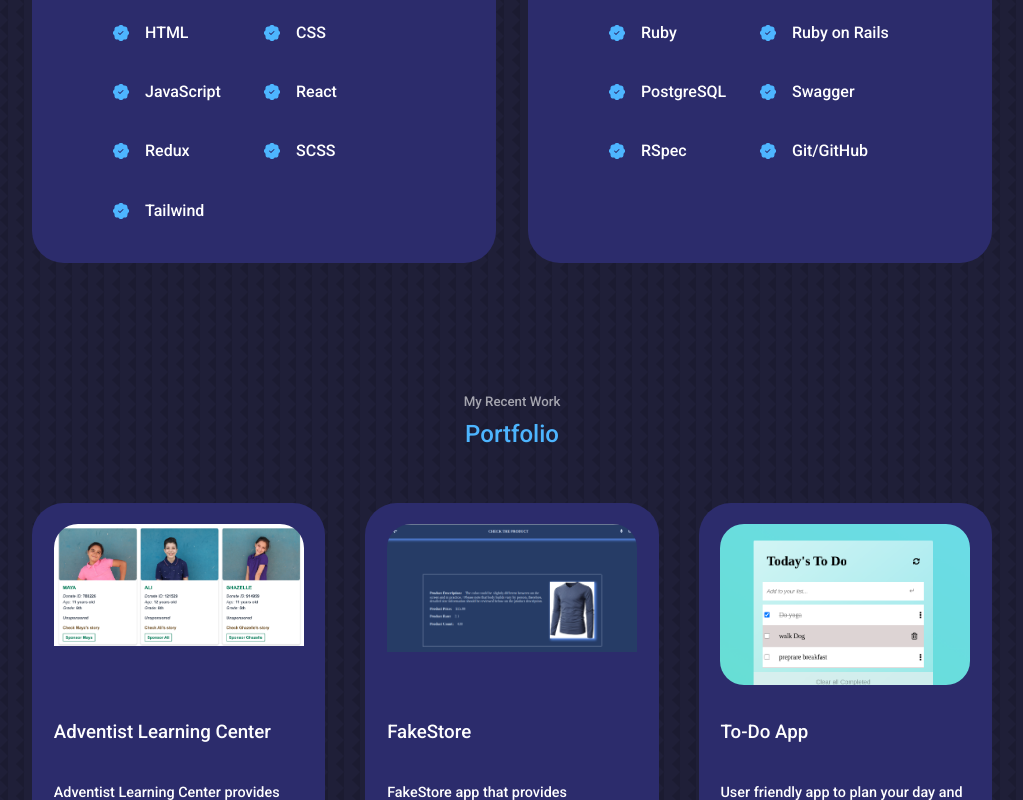
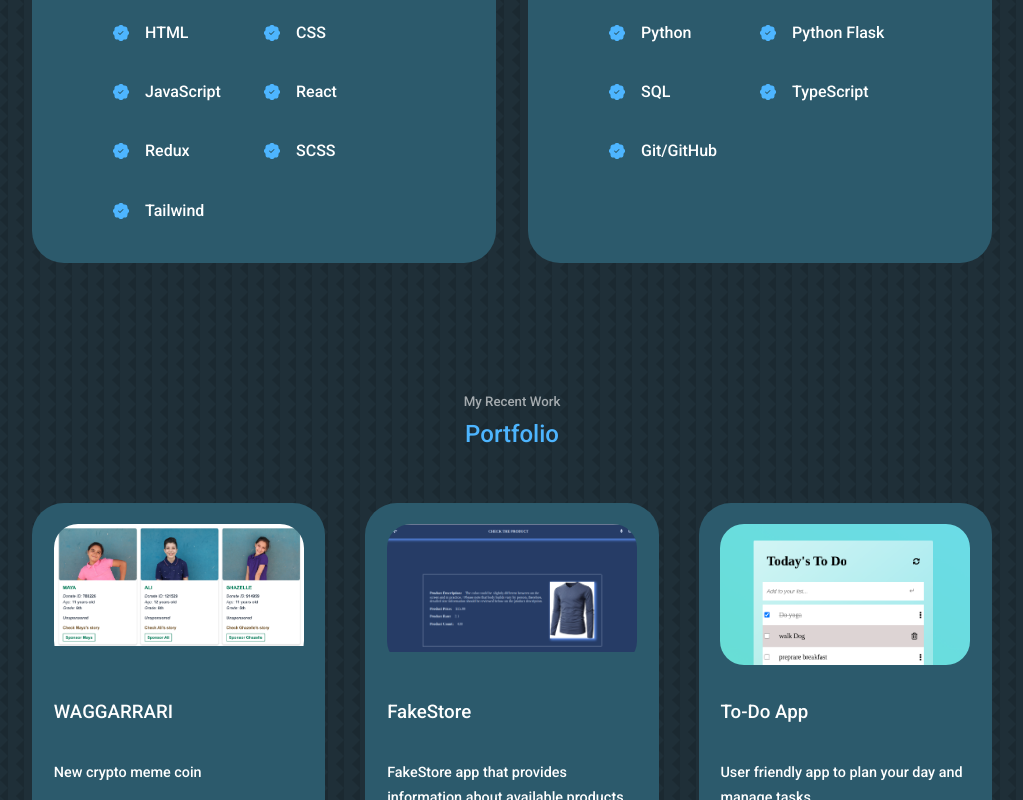
Before and after one commit to ZadenMubarak/tiola-business-site, a React (Create React App) app: page / in a window 1280 px wide. Shown: the part 1340-2140 px from the top of the page, without its empty margins (128-1151 px from the left). Built offline with nearby package versions, Linux system fonts and the light colour scheme.

Commit message:
fixed styling

```diff
--- a/src/components/experience/Experience.jsx
+++ b/src/components/experience/Experience.jsx
@@ -46,24 +46,24 @@ const Experience = () => {
           <div className="experience__content">
           <article className="experience__details">
               <BsFillPatchCheckFill className="experience__details-icon" />
-              <h4>Ruby</h4>
+              <h4>Python</h4>
             </article>
             <article className="experience__details">
               <BsFillPatchCheckFill className="experience__details-icon" />
-              <h4>Ruby on Rails</h4>
+              <h4>Python Flask</h4>
             </article>
             <article className="experience__details">
               <BsFillPatchCheckFill className="experience__details-icon" />
-              <h4>PostgreSQL</h4>
+              <h4>SQL</h4>
             </article>
             <article className="experience__details">
               <BsFillPatchCheckFill className="experience__details-icon" />
-              <h4>Swagger</h4>
+              <h4>TypeScript</h4>
             </article>
-            <article className="experience__details">
+            {/* <article className="experience__details">
               <BsFillPatchCheckFill className="experience__details-icon" />
               <h4>RSpec</h4>
-            </article>
+            </article> */}
             <article className="experience__details">
               <BsFillPatchCheckFill className="experience__details-icon" />
               <h4>Git/GitHub</h4>
--- a/src/components/portfolio/Portfolio.jsx
+++ b/src/components/portfolio/Portfolio.jsx
@@ -12,13 +12,13 @@ const Portfolio = () => {
   const soloProjects = [
     {
       id: 1,
-      title: 'Adventist Learning Center',
+      title: 'WAGGARRARI',
       img: IMG1,
       description:
-        'Adventist Learning Center provides quality education to Syrian and Kurdish Refugees living in Beirut, Lebanon. This simple website was built to reach a bigger audience and ease the process of gathering donations for the ALC students.',
-      technologies: 'Ruby on Rails | SCSS',
-      link: 'https://adventistlearningcenter-257375ab1970.herokuapp.com/',
-      github: 'https://github.com/Meri-MG/school',
+        'New crypto meme coin',
+      technologies: 'react | css',
+      link: 'https://waggarrari.vercel.app/',
+      github: 'https://github.com/ZadenMubarak/waggarrari',
     },
     {
       id: 2,
--- a/src/index.css
+++ b/src/index.css
@@ -11,8 +11,8 @@
 }
 
 :root {
-  --color-bg: #1f1f38;
-  --color-bg-variant: #2c2c6c;
+  --color-bg: #1f2f38;
+  --color-bg-variant: #2c5a6c;
   --color-primary: #4db5ff;
   --color-primary-variant: rgba(77, 181, 255, 0.4);
   --color-white: #fff;
```
